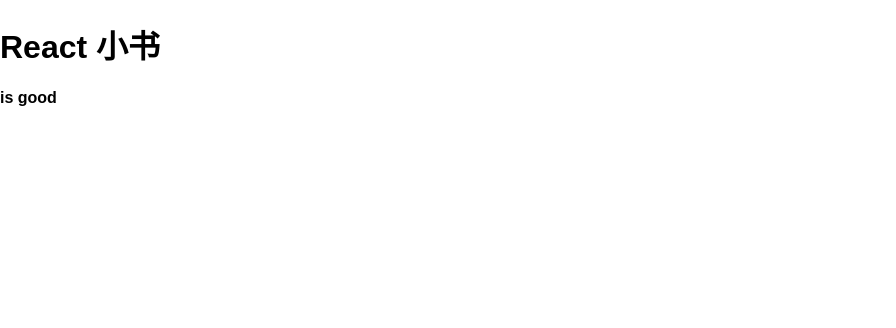
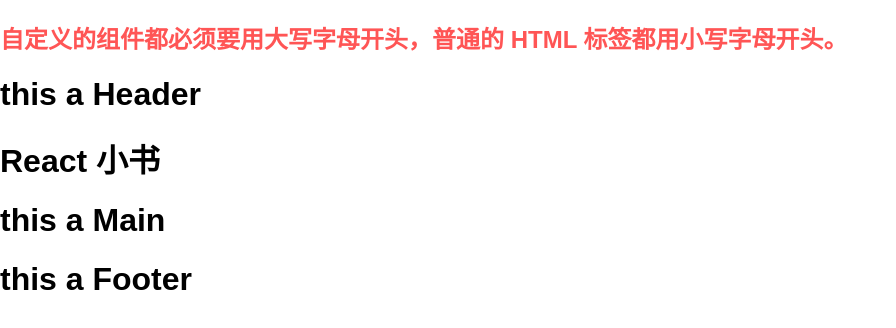
Before and after one commit to xfan0516/react-books, a React (Create React App) app: page / in a window 1280 px wide. Shown: the top 328 px of the page, without its empty margins (0-896 px from the left). Built offline with nearby package versions, Linux system fonts and the light colour scheme.

Commit message:
render 组件嵌套

```diff
--- a/src/index.js
+++ b/src/index.js
@@ -2,19 +2,59 @@ import React, {Component} from 'react'
 import ReactDOM from 'react-dom'
 import './index.css'
 
+class Title extends Component {
+    render(){
+        return (
+            <div>
+                <h1> React 小书</h1>
+
+            </div>
+        )
+    }
+}
+
 class Header extends Component {
-    renderGoodWord (goodWord,baddWord){
-        const isGoodWord = true;
-        return isGoodWord ? goodWord : baddWord;
+    render (){
+        return (
+            <div>
+                <h2 style={{color: '#f55'}}>自定义的组件都必须要用大写字母开头，普通的 HTML 标签都用小写字母开头。</h2>
+                <h1>this a Header</h1>
+                <Title / >
+            </div>
+
+        )
     }
+}
+
+class Main extends Component {
     render (){
-              return (
+        return (
+            <h1>
+            this a Main
+            </h1>
+
+        )
+    }
+}
+
+class Footer extends Component {
+    render (){
+        return (
+            <h1>
+            this a Footer
+            </h1>
+
+        )
+    }
+}
+
+class Index extends Component {
+    render (){
+        return (
             <div>
-            <h1>React 小书</h1>
-                {this.renderGoodWord(
-                    <strong>is good</strong>,
-                    <strong>is not good</strong>
-                )}
+                <Header />
+                <Main />
+                <Footer />
             </div>
 
         )
@@ -22,6 +62,6 @@ class Header extends Component {
 }
 
 ReactDOM.render(
-    <Header />,
+    <Index />,
     document.getElementById("root")
 )
```
